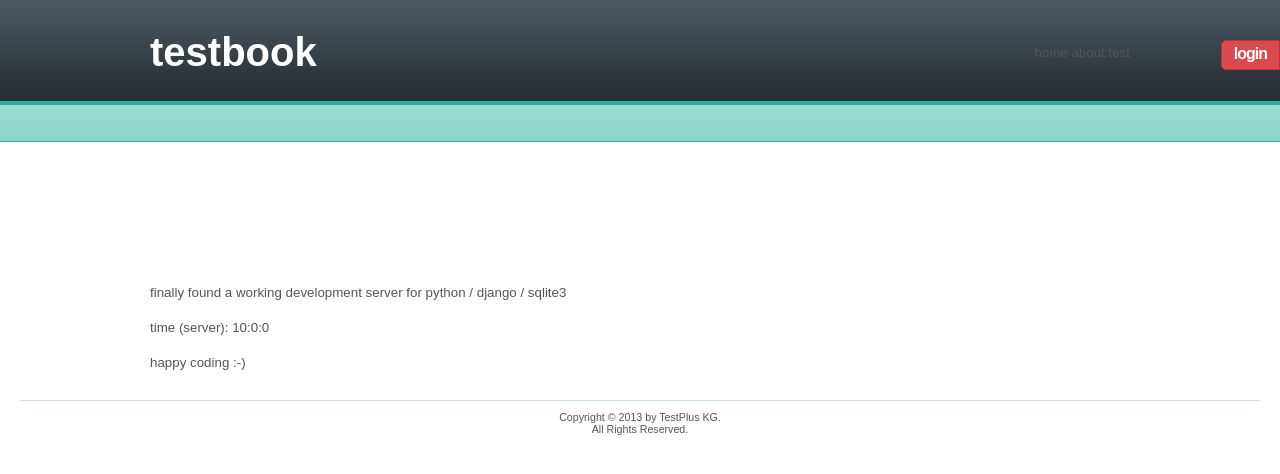
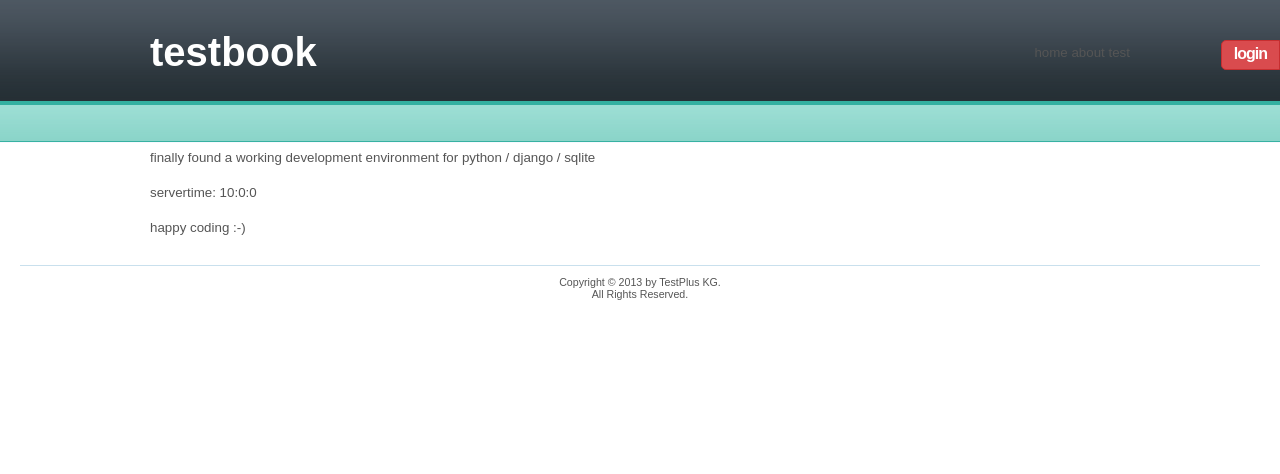
Before and after one commit to grisuBotium/testbook, a Django app: template home/templates/home.html in a window 1280 px wide. Shown: the top 474 px of the page. Run offline with Django 3.2, Linux system fonts and the light colour scheme; the template is opened without the code that fills it: most values are stand-ins (such as "Sample title", 1, 10 or a date in 2020); some libraries are stand-ins or nearby versions.

Commit message:
base, menu and home templates

```diff
--- a/home/templates/home.html
+++ b/home/templates/home.html
@@ -23,9 +23,8 @@
             <a href="#" class="loginbutton right">login</a>
         </div>
 
-        <br/><br/><br/><br/><br/><br/><br/><br/><br/>
-        <p>finally found a working development server for python / django / sqlite3</p>
-        <p>time (server): {{ right_now.hour }}:{{ right_now.minute }}:{{ right_now.second }}</p>
+        <p>finally found a working development environment for python / django / sqlite</p>
+        <p>servertime: {{ right_now.hour }}:{{ right_now.minute }}:{{ right_now.second }}</p>
         <p>happy coding :-)</p>
 
     </div>
```
